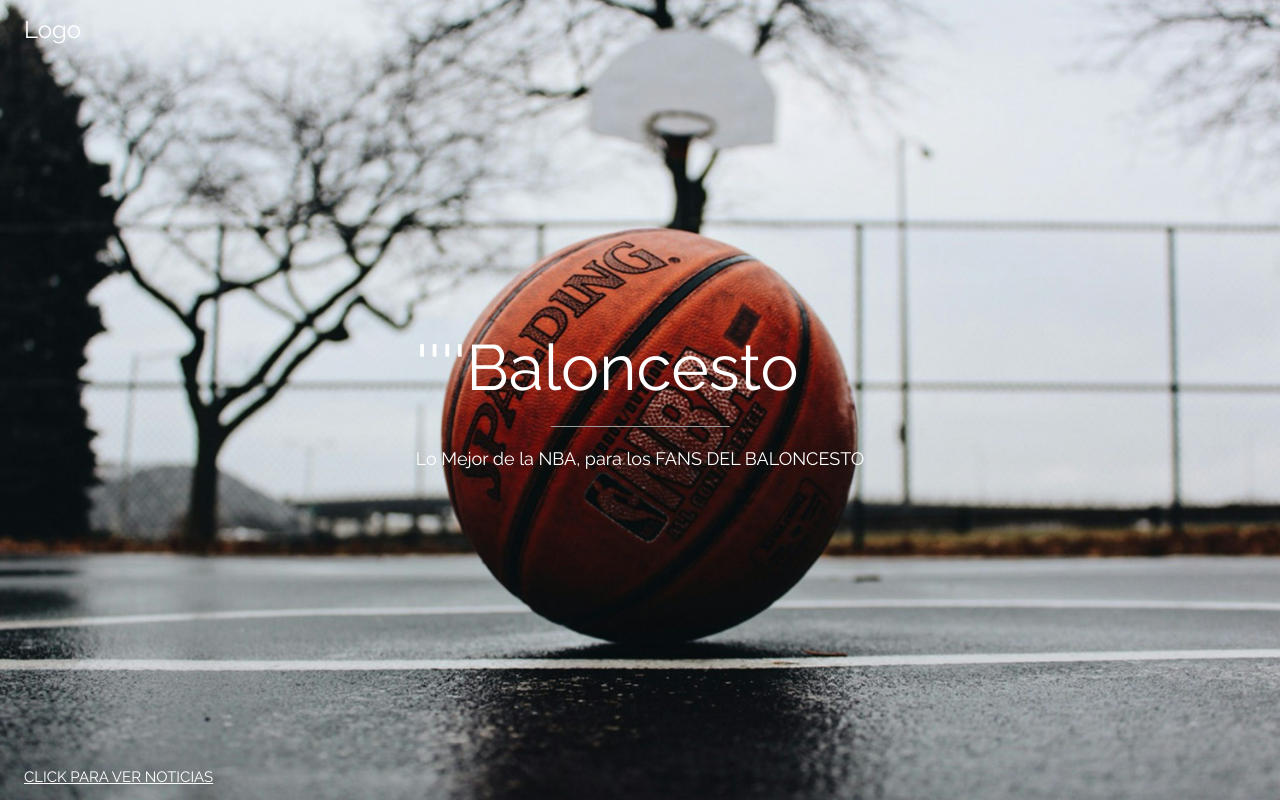
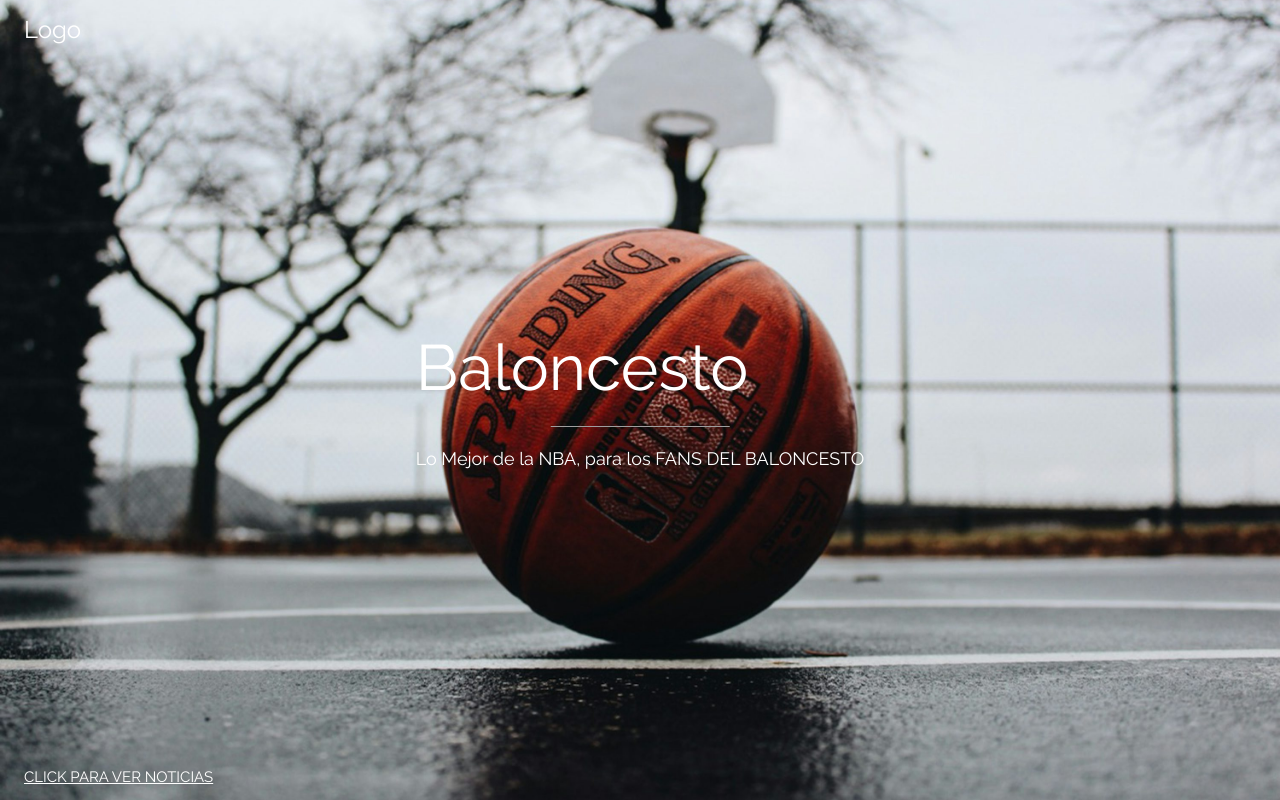
Before and after one commit to alvaroguillenm/alvaroguillenm, a plain HTML site: page index.html in a window 1280 px wide. Drawn offline with nearby package versions, Linux system fonts and the light colour scheme.

Commit message:
Update index.html

```diff
--- a/index.html
+++ b/index.html
@@ -24,7 +24,11 @@ body, html {height: 100%}
     Logo
   </div>
   <div class="w3-display-middle">
-    <h1 class="w3-jumbo w3-animate-top">''''Baloncesto</h1>
+    <h1 class="w3-jumbo w3-animate-top">
+
+
+
+Baloncesto</h1>
     <hr class="w3-border-grey" style="margin:auto;width:40%">
     <p class="w3-large w3-center">Lo Mejor de la NBA, para los FANS DEL BALONCESTO</p>
   </div>
```
